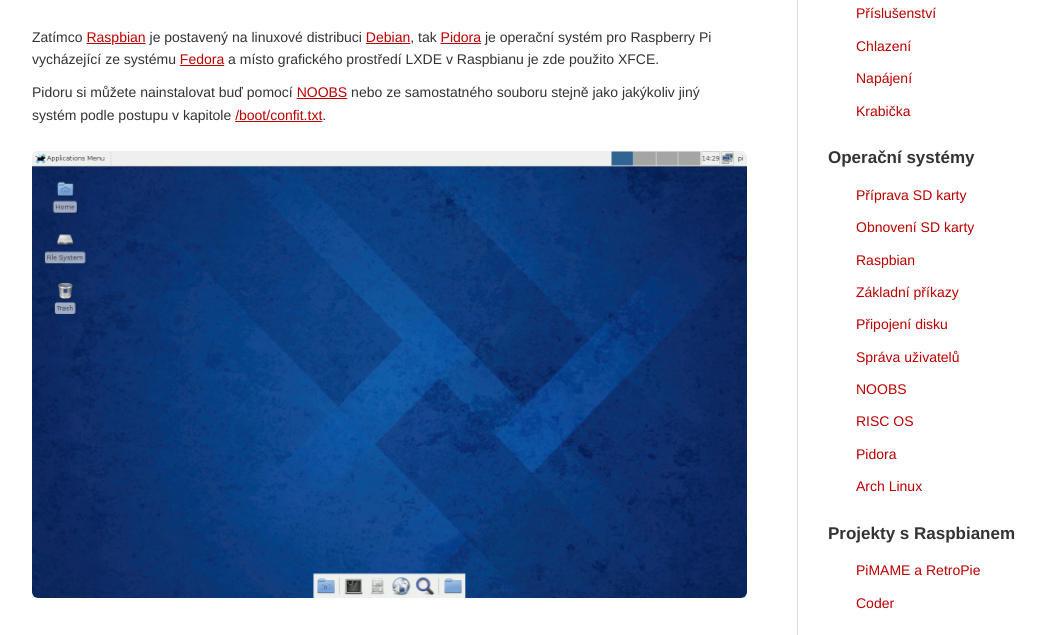
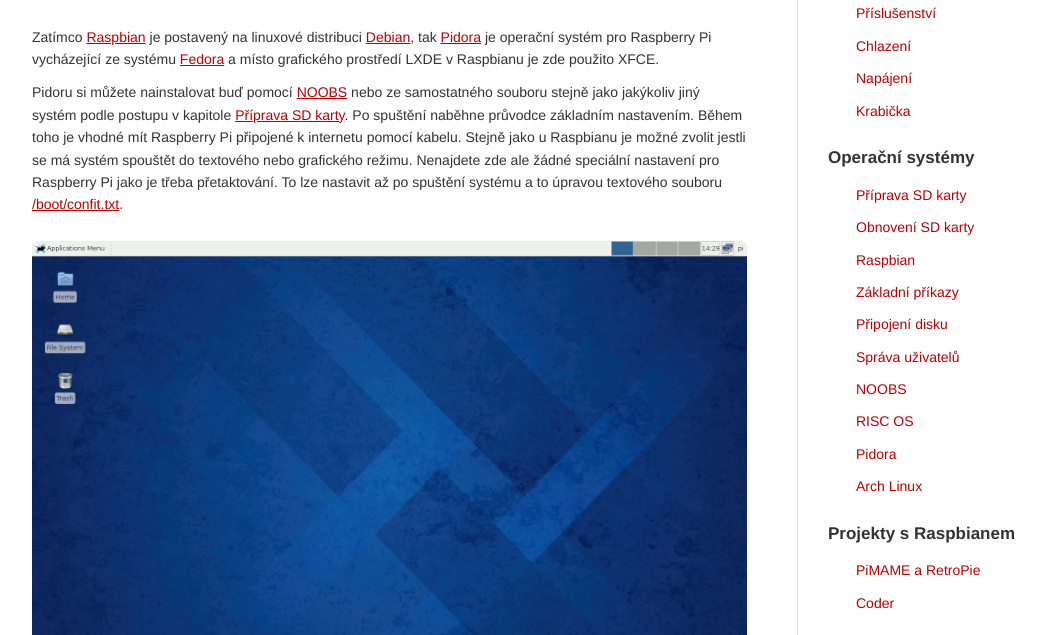
Before and after one commit to pavelrampas/raspberry-pi-navody-static, a plain HTML site: page public/pidora/index.html in a window 1280 px wide. Shown: the part 165-800 px from the top of the page, without its empty margins (38-1084 px from the left). Drawn offline with Linux system fonts and the light colour scheme.

Commit message:
Fix link

```diff
--- a/public/pidora/index.html
+++ b/public/pidora/index.html
@@ -31,7 +31,7 @@
 <p>
 	Pidoru si můžete nainstalovat buď pomocí <a href="/noobs/">NOOBS</a>
 	nebo ze samostatného souboru stejně jako jakýkoliv jiný systém podle postupu
-	v&nbsp;kapitole <a href="/priprava-sd-karty/>Příprava SD karty</a>.
+	v&nbsp;kapitole <a href="/priprava-sd-karty/">Příprava SD karty</a>.
 	Po spuštění naběhne průvodce základním nastavením. Během toho je vhodné mít
 	Raspberry Pi připojené k&nbsp;internetu pomocí kabelu. Stejně jako u&nbsp;Raspbianu je možné
 	zvolit jestli se má systém spouštět do textového nebo grafického režimu. Nenajdete
```
Also changed, not shown: content/pages/pidora.html (+1 -1 lines).
